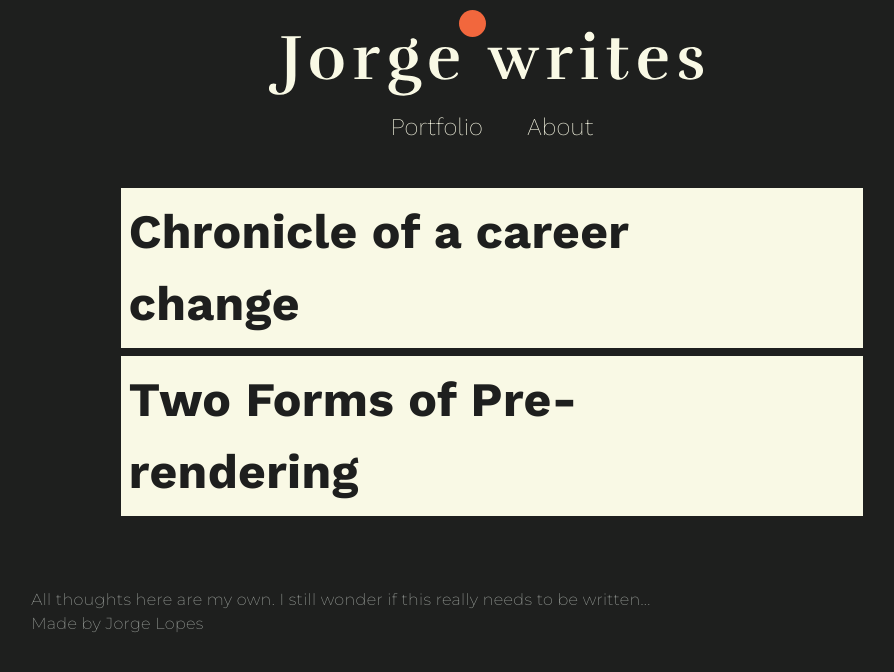
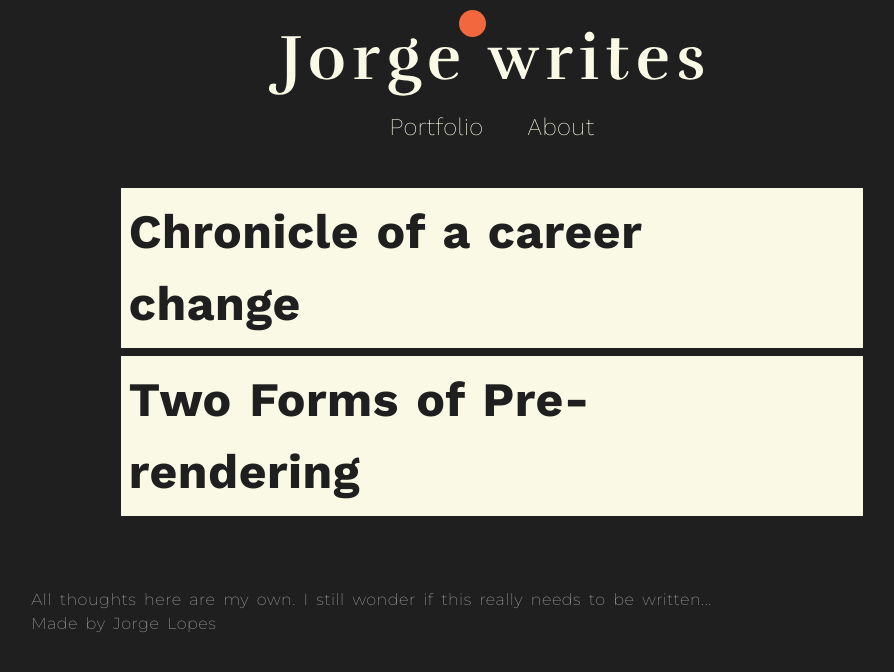
Before and after one commit to kriakria/PersonalPage, a Next.js app: page / in a window 1280 px wide. Shown: the top 672 px of the page, without its empty margins (148-1042 px from the left). Built offline with nearby package versions, Linux system fonts and the light colour scheme.

Commit message:
Cleanup and improve typography

```diff
--- a/pages/index.tsx
+++ b/pages/index.tsx
@@ -14,7 +14,6 @@ type AllPostsDataProps = {
 
 export const getStaticProps: GetStaticProps = async () => {
   const allPostsData = getSortedPostsData()
-
   return {
     props: {
       allPostsData
@@ -25,7 +24,6 @@ export const getStaticProps: GetStaticProps = async () => {
 
 
 const Home: NextPage = ({ allPostsData }: AllPostsDataProps) => {
-  console.log({allPostsData})
   return allPostsData.map( (post) => {
     return (
       <div key={post.id}>
--- a/pages/posts/[id].tsx
+++ b/pages/posts/[id].tsx
@@ -27,7 +27,6 @@ export const getStaticProps: GetStaticProps = async ({params}) => {
 }
 
 const Post = ({ postData }: PostData) => {
-	console.log(postData)
 	return (
 	<div>
 		<div dangerouslySetInnerHTML={{ __html: postData.contentHtml }} />
--- a/src/styles/globals.css
+++ b/src/styles/globals.css
@@ -23,7 +23,8 @@ body {
   --royal-blue: #42658A;
   height: 100%;
   font-size: 16px;
-  letter-spacing: 0.02em;
+  letter-spacing: 0.03em;
+  word-spacing: 0.2em;
   background-color: var(--black);
   color: var(--white-offset);
   padding: 0;
@@ -62,12 +63,17 @@ h1 {
 
 }
 
-h2 {
+h2, h3 {
   font-family: 'Work sans', sans-serif;
+  letter-spacing: normal;
   font-weight: 400;
   font-size: 32px;
   font-style: italic;
   padding: 8px 0px 8px 0px;
+}
+
+h3 {
+  font-size: 24px;
 }
 
 /* creating a stacking context for react and next to avoid stacking conflicts */
```
